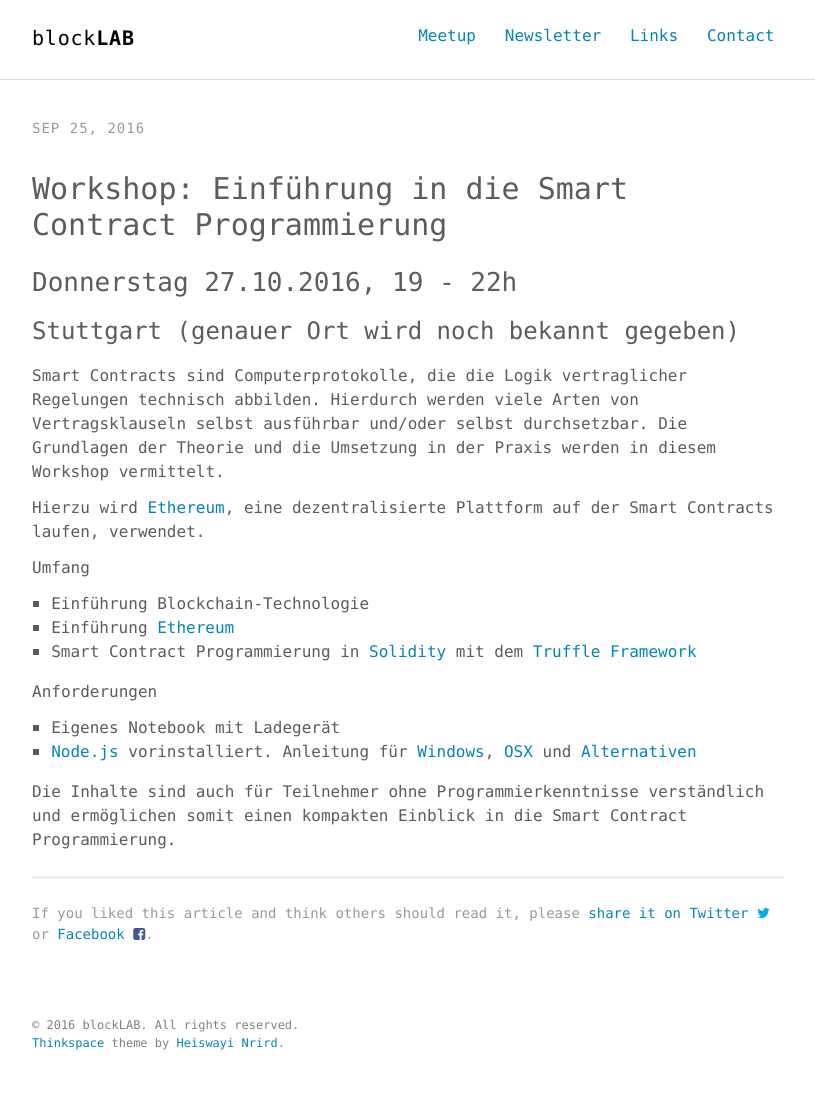
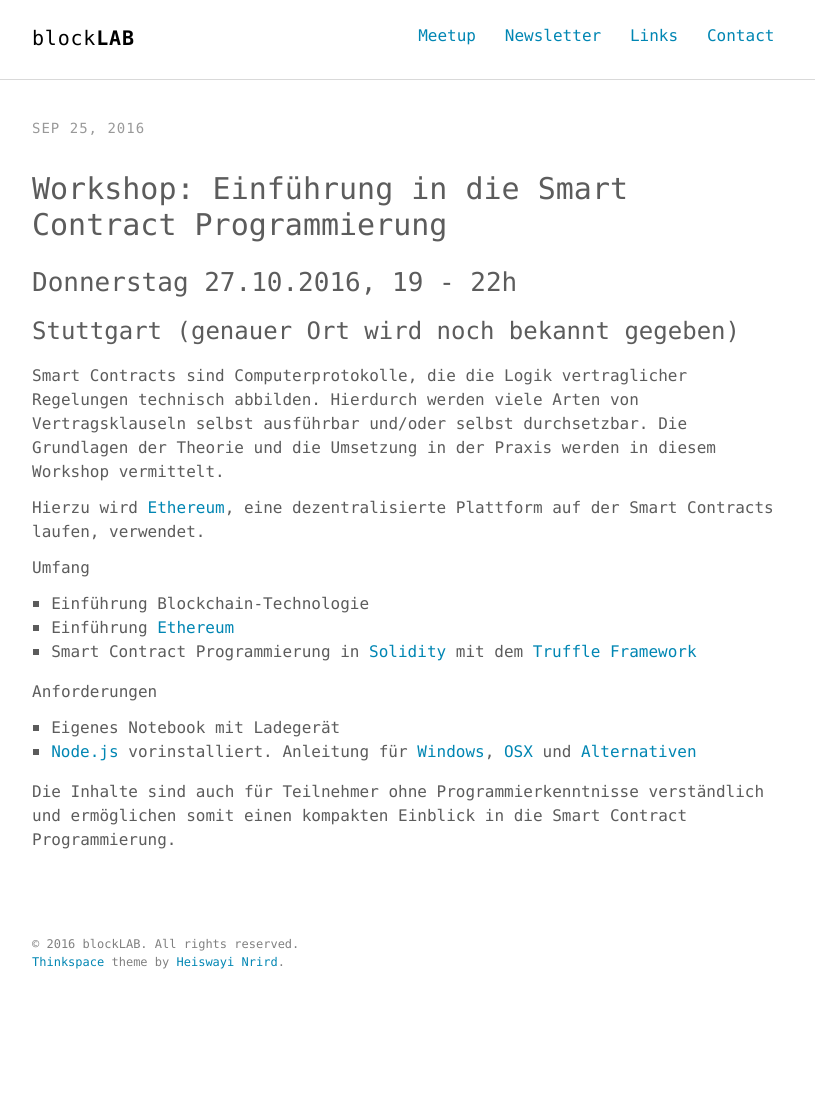
Before and after one commit to blocklab/site, a Jekyll site: the page built from _posts/2016-09-25-introduction-smart-contracts.md, in a window 1280 px wide. Shown: the whole page, without its empty margins (232-1047 px from the left). Built offline with Jekyll 4.4.1, drawn with Linux system fonts in a browser that asks for light colours; after the commit the page ends 1020 px from its top, so only the background shows below that; part of the change alters nothing that is shown.

Commit message:
rm social settings for now

```diff
--- a/_config.yml
+++ b/_config.yml
@@ -3,14 +3,11 @@ title: "block"
 title2: "LAB" # default: ""
 description: "Das Netzwerk für Blockchain Technologie in der Region Stuttgart"
 keywords: "Jekyll, theme, free, download, SEO, blog, web, minimalist, thinkspace"
-url: http://heiswayi.github.io/thinkspace # site url
+url: http://site.blocklab.de
 baseurl: ""
 
 google_analytics: UA-XXXXX-XX
 repo: http://github.com/blab/site
-disqus_shortname: "heiswayi"
-twitter_username: "HeiswayiNrird"
-comments: true
 
 # Build settings
 permalink   : /:year/:title/
@@ -25,20 +22,6 @@ sass:
 # Author settings
 author:
   name     : "blockLAB"
-  job      : "R&D Software Engineer"
-  bio      : "1+1=3 is always TRUE in my world, a balance between binary and reality."
-  thumb    : /images/author.jpg
-  email    : hnrird@gmail.com
-  url      : http://heiswayi.github.io
-  github   : http://github.com/heiswayi
-  twitter  : http://twitter.com/HeiswayiNrird
-  facebook : https://www.facebook.com/profile.php?id=1257583160
-  linkedin : http://linkedin.com/in/nrird
-
-# social settings
-og_locale: "en_US"
-twitter_card: "summary_large_image"
-twitter_site: "@HeiswayiNrird"
 
 gems:
   - bourbon
--- a/_includes/post-share.html
+++ /dev/null
@@ -1,7 +0,0 @@
-
-<aside class="share">
-
-  <p>If you liked this article and think others should read it, please <a href="http://twitter.com/share?text={{page.title}}&amp;url={{ site.url }}{{ page.url }}&amp;via={{ site.twitter_username }}"
-  onclick="window.open(this.href, 'twitter-share', 'width=550,height=235');return false;">share it on Twitter <i class="fa fa-twitter" aria-hidden="true" style="color:#00aced"></i></a> or <a href="https://www.facebook.com/sharer/sharer.php?u={{ site.url }}{{ page.url }}" onclick="window.open(this.href, 'facebook-share', 'width=550,height=235');return false;">Facebook <i class="fa fa-facebook-square" aria-hidden="true" style="color:#3b5998"></i></a>.</p>
-
-</aside>
--- a/_layouts/post.html
+++ b/_layouts/post.html
@@ -9,8 +9,5 @@ layout: default
   </header>
   <div class="post-content" itemprop="articleBody">
     {{ content }}
-    {% include post-share.html %}
   </div>
 </article>
-
-{% include comments.html %}
```
